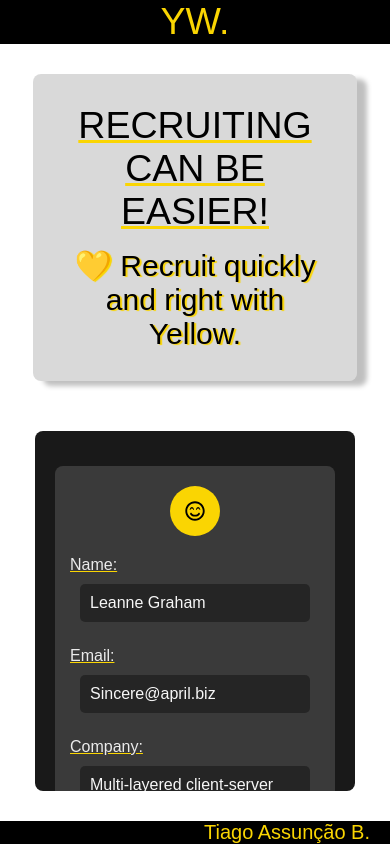
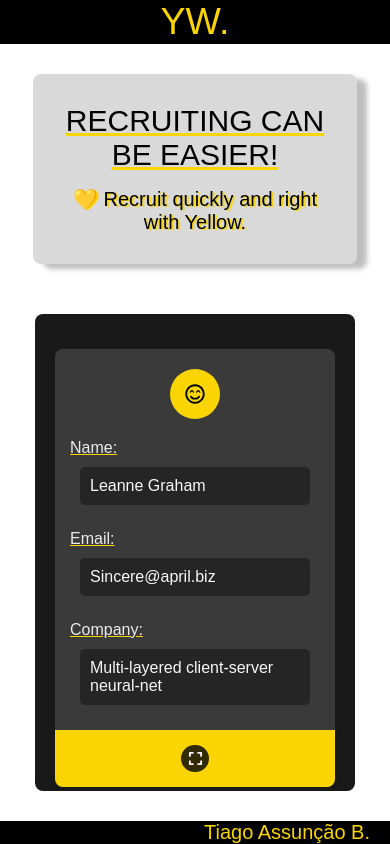
Before and after one commit to tiagoassunc/yellowRec-teste, a React app: page / in a window 390 px wide. Built offline with nearby package versions, Linux system fonts and the light colour scheme.

Commit message:
Update Explore component

```diff
--- a/src/components/Explore/Explore.styles.scss
+++ b/src/components/Explore/Explore.styles.scss
@@ -7,6 +7,7 @@
   display: flex;
   flex-direction: column;
   align-items: center;
+  max-width: 170rem;
 }
 
 .list-title {
@@ -15,6 +16,10 @@
   text-transform: uppercase;
   text-align: center;
   text-decoration: underline getColor(primary);
+
+  @media screen and (max-width: 50rem) {
+    font-size: getFontSize(md) * 1.5;
+  }
 }
 
 .yellowRec-container {
@@ -31,4 +36,8 @@
 .list-description {
   margin: 1.5rem 0rem 0rem 0rem;
   text-shadow: 2px 1px 1px getColor(primary);
+
+  @media screen and (max-width: 50rem) {
+    font-size: getFontSize(md);
+  }
 }
```
